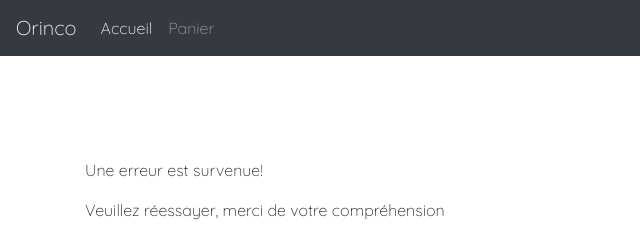
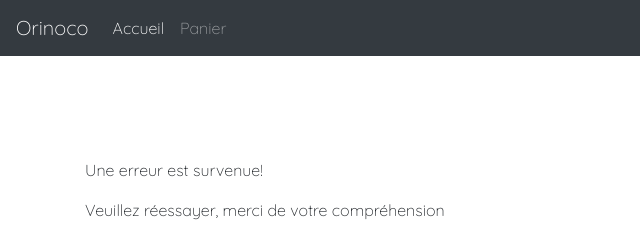
Before and after one commit to Martini-Flux/OrinocoP5, a website: page public/index.html in a window 1280 px wide. Shown: the top 240 px of the page, 0-640 px from the left. Drawn offline with nearby package versions, Linux system fonts and the light colour scheme; no server answers; a web font is replaced by a local one.

Commit message:
Update index.html

```diff
--- a/public/index.html
+++ b/public/index.html
@@ -24,7 +24,7 @@
 	<div class="container-fluid">
 		<div class="row">
 			<nav class="col navbar navbar-expand navbar-dark">
-				<a class="navbar-brand" href="index.html">Orinco</a>
+				<a class="navbar-brand" href="index.html">Orinoco</a>
 				<ul class="navbar-nav">
 					<li class="nav-item active">
 						<a class="nav-link" href="index.html">Accueil</a>
```
